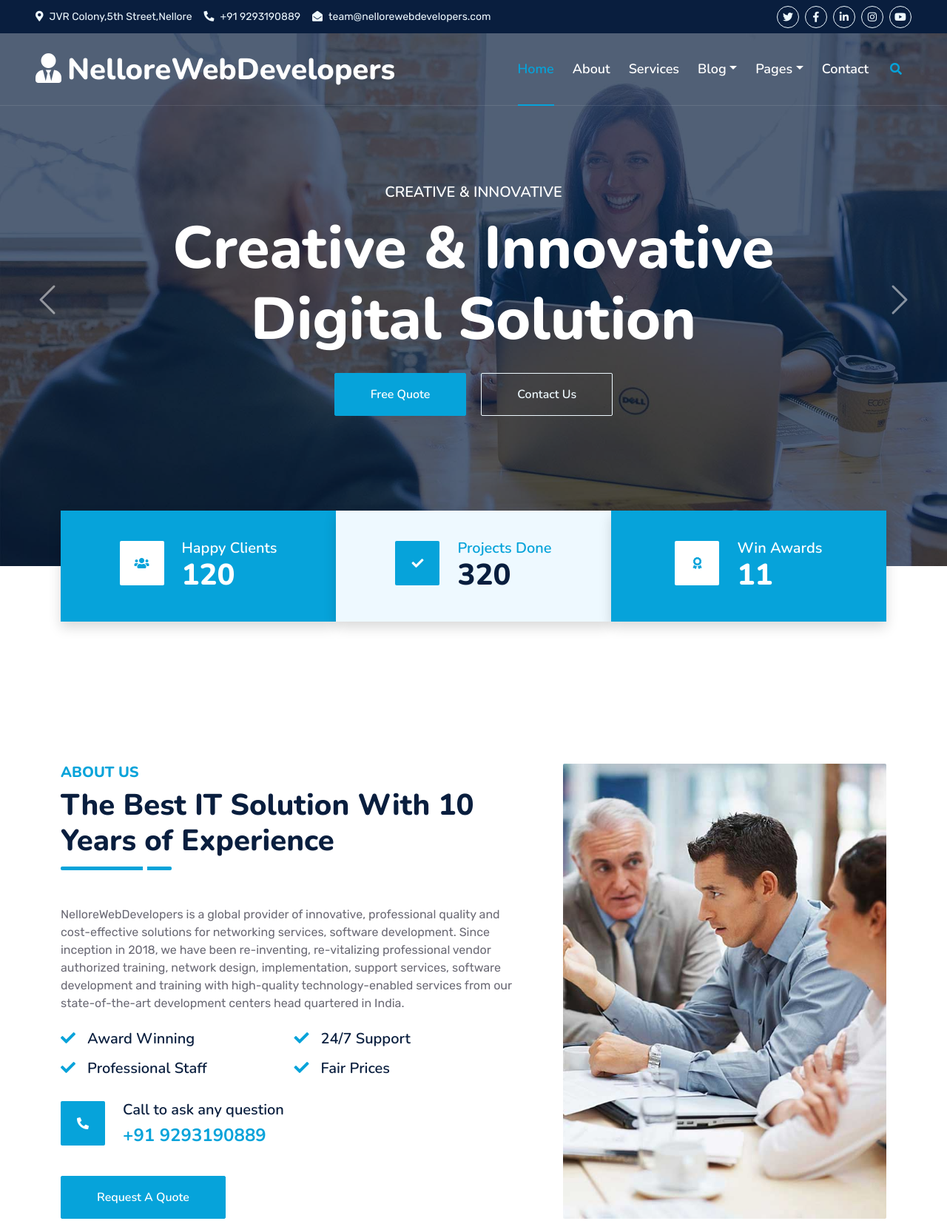
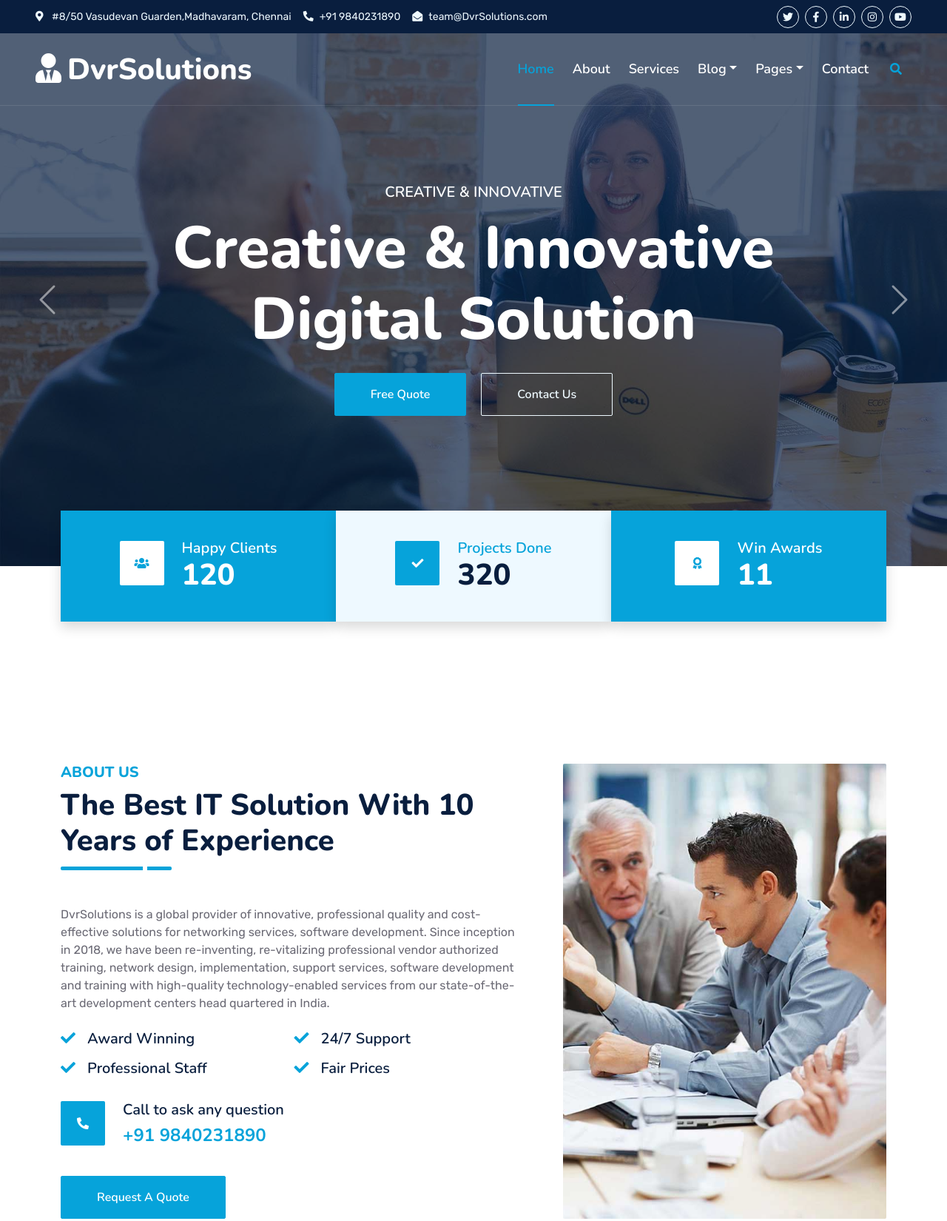
Before and after one commit to Nelloredeveloper/nellorewebdevelopers, a plain HTML site: page index.html in a window 1280 px wide. Shown: the top 1650 px of the page at 74% size. Drawn offline with nearby package versions, Linux system fonts and the light colour scheme; animation ran at ten frames a second.

Commit message:
Add files via upload

```diff
--- a/index.html
+++ b/index.html
@@ -44,9 +44,9 @@
         <div class="row gx-0">
             <div class="col-lg-8 text-center text-lg-start mb-2 mb-lg-0">
                 <div class="d-inline-flex align-items-center" style="height: 45px;">
-                    <small class="me-3 text-light"><i class="fa fa-map-marker-alt me-2"></i>JVR Colony,5th Street,Nellore</small>
-                    <small class="me-3 text-light"><i class="fa fa-phone-alt me-2"></i>+91 9293190889</small>
-                    <small class="text-light"><i class="fa fa-envelope-open me-2"></i>team@nellorewebdevelopers.com</small>
+                    <small class="me-3 text-light"><i class="fa fa-map-marker-alt me-2"></i> #8/50 Vasudevan Guarden,Madhavaram, Chennai</small>
+                    <small class="me-3 text-light"><i class="fa fa-phone-alt me-2"></i>+91 9840231890</small>
+                    <small class="text-light"><i class="fa fa-envelope-open me-2"></i>team@DvrSolutions.com</small>
                 </div>
             </div>
             <div class="col-lg-4 text-center text-lg-end">
@@ -67,7 +67,7 @@
     <div class="container-fluid position-relative p-0">
         <nav class="navbar navbar-expand-lg navbar-dark px-5 py-3 py-lg-0">
             <a href="index.html" class="navbar-brand p-0">
-                <h1 class="m-0"><i class="fa fa-user-tie me-2"></i>NelloreWebDevelopers</h1>
+                <h1 class="m-0"><i class="fa fa-user-tie me-2"></i>DvrSolutions</h1>
             </a>
             <button class="navbar-toggler" type="button" data-bs-toggle="collapse" data-bs-target="#navbarCollapse">
                 <span class="fa fa-bars"></span>
@@ -97,7 +97,7 @@
                     <a href="contact.html" class="nav-item nav-link">Contact</a>
                 </div>
                 <butaton type="button" class="btn text-primary ms-3" data-bs-toggle="modal" data-bs-target="#searchModal"><i class="fa fa-search"></i></butaton>
-                <a style="display: none;" href="https://nellorewebdevelopers.com/startup-company-website-template" class="btn btn-primary py-2 px-4 ms-3">Download Pro Version</a>
+                <a style="display: none;" href="https://DvrSolutions.com/startup-company-website-template" class="btn btn-primary py-2 px-4 ms-3">Download Pro Version</a>
             </div>
         </nav>
 
@@ -210,7 +210,7 @@
                         <h5 class="fw-bold text-primary text-uppercase">About Us</h5>
                         <h1 class="mb-0">The Best IT Solution With 10 Years of Experience</h1>
                     </div>
-                    <p class="mb-4">NelloreWebDevelopers is a global provider of innovative, professional quality and cost-effective solutions for networking services, software development. Since inception in 2018, we have been re-inventing, re-vitalizing professional
+                    <p class="mb-4">DvrSolutions is a global provider of innovative, professional quality and cost-effective solutions for networking services, software development. Since inception in 2018, we have been re-inventing, re-vitalizing professional
                         vendor authorized training, network design, implementation, support services, software development and training with high-quality technology-enabled services from our state-of-the-art development centers head quartered in India.</p>
                     <div class="row g-0 mb-3">
                         <div class="col-sm-6 wow zoomIn" data-wow-delay="0.2s">
@@ -228,7 +228,7 @@
                         </div>
                         <div class="ps-4">
                             <h5 class="mb-2">Call to ask any question</h5>
-                            <h4 class="text-primary mb-0">+91 9293190889</h4>
+                            <h4 class="text-primary mb-0">+91 9840231890</h4>
                         </div>
                     </div>
                     <a href="quote.html" class="btn btn-primary py-3 px-5 mt-3 wow zoomIn" data-wow-delay="0.9s">Request A Quote</a>
@@ -260,7 +260,7 @@
                                 <i class="fa fa-cubes text-white"></i>
                             </div>
                             <h4>Best In Industry</h4>
-                            <p class="mb-0">NelloreWebDevelopers is one of the leading organization performing professional training, software development, networking solutions and information technology</p>
+                            <p class="mb-0">DvrSolutions is one of the leading organization performing professional training, software development, networking solutions and information technology</p>
                         </div>
                         <div class="col-12 wow zoomIn" data-wow-delay="0.6s">
                             <div class="bg-primary rounded d-flex align-items-center justify-content-center mb-3" style="width: 60px; height: 60px;">
@@ -372,7 +372,7 @@
                     <div class="position-relative bg-primary rounded h-100 d-flex flex-column align-items-center justify-content-center text-center p-5">
                         <h3 class="text-white mb-3">Call Us For Quote</h3>
                         <p class="text-white mb-3">Clita ipsum magna kasd rebum at ipsum amet dolor justo dolor est magna stet eirmod</p>
-                        <h2 class="text-white mb-0">+91 9293190889</h2>
+                        <h2 class="text-white mb-0">+91 9840231890</h2>
                     </div>
                 </div>
             </div>
@@ -474,7 +474,7 @@
                         </div>
                         <div class="ps-4">
                             <h5 class="mb-2">Call to ask any question</h5>
-                            <h4 class="text-primary mb-0">+91 9293190889</h4>
+                            <h4 class="text-primary mb-0">+91 9840231890</h4>
                         </div>
                     </div>
                 </div>
@@ -734,7 +734,7 @@
                         <a href="index.html" class="navbar-brand">
                             <h1 class="m-0 text-white"><i class="fa fa-user-tie me-2"></i>Startup</h1>
                         </a>
-                        <p class="mt-3 mb-4">NelloreWebDevelopers is one of the leading organization performing professional training, software development, networking solutions and information technology</p>
+                        <p class="mt-3 mb-4">DvrSolutions is one of the leading organization performing professional training, software development, networking solutions and information technology</p>
                         <form action="">
                             <div class="input-group">
                                 <input type="text" class="form-control border-white p-3" placeholder="Your Email">
@@ -751,15 +751,15 @@
                             </div>
                             <div class="d-flex mb-2">
                                 <i class="bi bi-geo-alt text-primary me-2"></i>
-                                <p class="mb-0">JVR Colony,5th Street,Nellore</p>
+                                <p class="mb-0"> #8/50 Vasudevan Guarden,Madhavaram, Chennai</p>
                             </div>
                             <div class="d-flex mb-2">
                                 <i class="bi bi-envelope-open text-primary me-2"></i>
-                                <p class="mb-0">team@nellorewebdevelopers.com</p>
+                                <p class="mb-0">team@DvrSolutions.com</p>
                             </div>
                             <div class="d-flex mb-2">
                                 <i class="bi bi-telephone text-primary me-2"></i>
-                                <p class="mb-0">+91 92931908890</p>
+                                <p class="mb-0">+91 98402318900</p>
                             </div>
                             <div class="d-flex mt-4">
                                 <a class="btn btn-primary btn-square me-2" href="#"><i class="fab fa-twitter fw-normal"></i></a>
@@ -804,7 +804,7 @@
             <div class="row justify-content-end">
                 <div class="col-lg-8 col-md-6">
                     <div class="d-flex align-items-center justify-content-center" style="height: 75px;">
-                        <p class="mb-0">&copy; <a class="text-white border-bottom" href="#">2018</a>. All Rights Reserved. Designed by <a class="text-white border-bottom" href="https://nellorewebdevelopers.com">NelloreWebDevelopers</a></p>
+                        <p class="mb-0">&copy; <a class="text-white border-bottom" href="#">2018</a>. All Rights Reserved. Designed by <a class="text-white border-bottom" href="https://DvrSolutions.com">DvrSolutions</a></p>
                     </div>
                 </div>
             </div>
```
Also changed, not shown: about.html (+12 -12 lines), blog.html (+10 -10 lines), contact.html (+12 -12 lines), detail.html (+10 -10 lines), feature.html (+10 -10 lines), price.html (+11 -11 lines), quote.html (+11 -11 lines), service.html (+11 -11 lines), team.html (+10 -10 lines), testimonial.html (+10 -10 lines), LICENSE.txt, READ-ME.txt.
